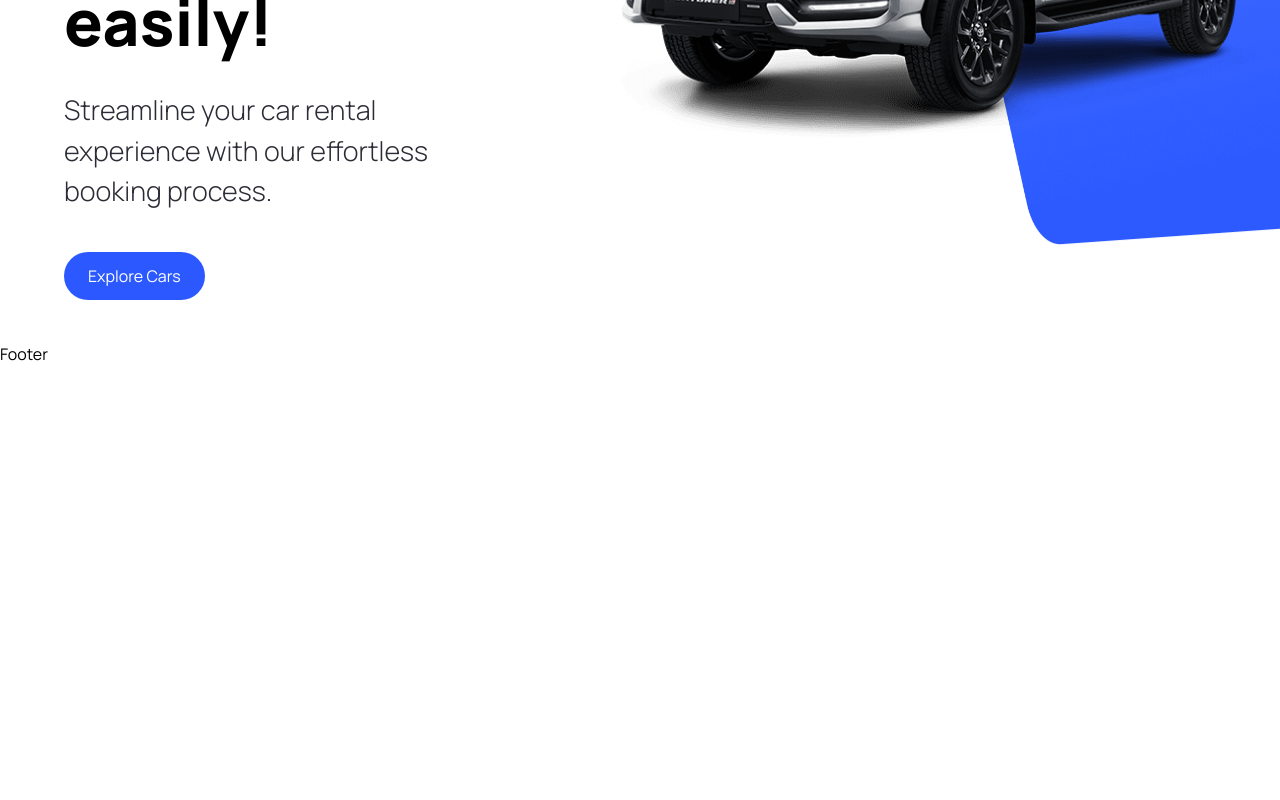
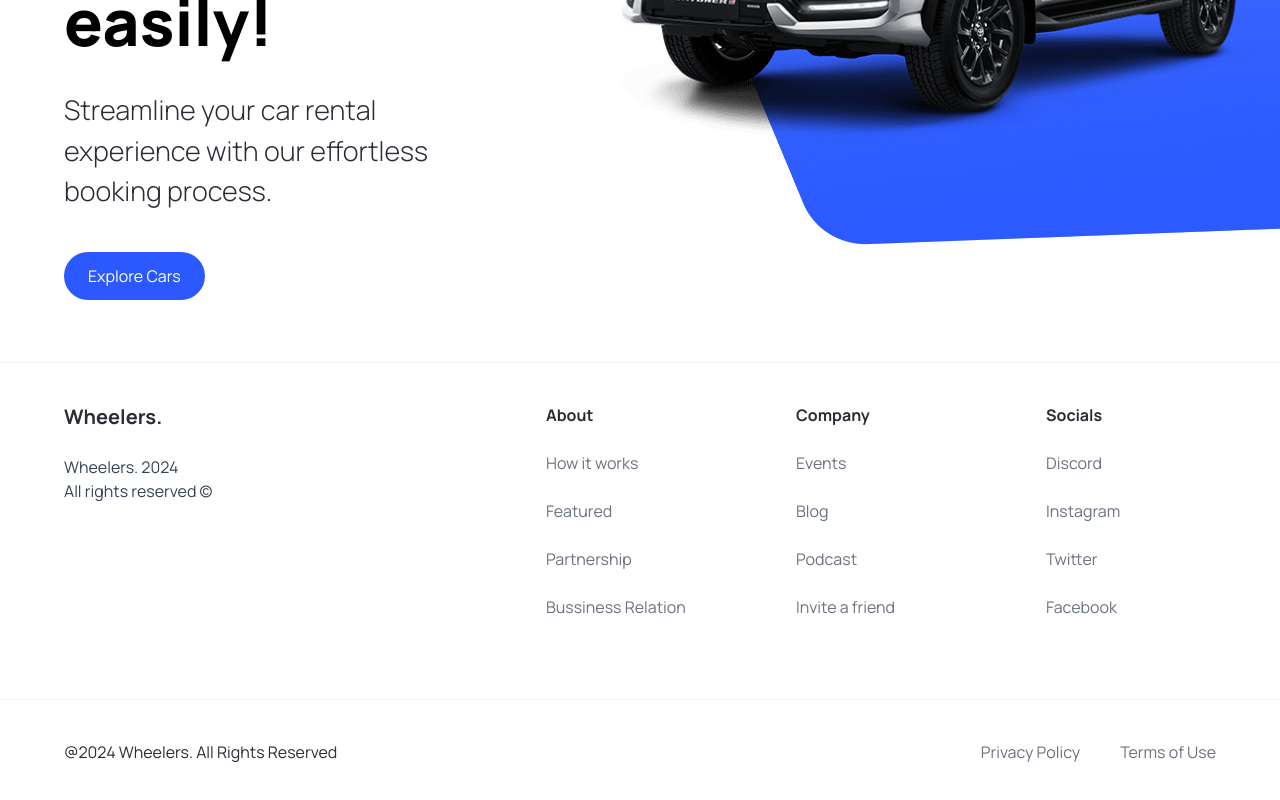
Before and after one commit to ammarkhan575/wheelers, a Next.js app: page / in a window 1280 px wide. Shown: the part 458-1258 px from the top of the page. Before the commit the page ends 824 px from the top, so only its background shows below. Built offline with nearby package versions, Linux system fonts and the light colour scheme.

Commit message:
footer completed

```diff
--- a/components/Footer.tsx
+++ b/components/Footer.tsx
@@ -1,9 +1,49 @@
-import React from 'react'
+import Link from "next/link";
+
+import { footerLinks } from "@/constants";
 
 const Footer = () => {
   return (
-    <div>Footer</div>
-  )
-}
+    <footer className="flex flex-col text-black-100 mt-5 border-t border-gray-100">
+      <div className="flex max-md:flex-col flex-wrap justify-between gap-5 sm:px-16 px-6 py-10">
+        <div className="flex flex-col justify-start items-start gap-6">
+          <h3 className="font-bold text-xl">Wheelers.</h3>
+          <p className="text-base text-gray-700">
+            Wheelers. 2024
+            <br />
+            All rights reserved &copy;
+          </p>
+        </div>
+        <div className="footer__links">
+          {footerLinks.map((link) => (
+            <div key={link.title} className="footer__link">
+              <h3 className="font-bold">{link.title}</h3>
+              {link.links.map((item) => (
+                <Link
+                  key={item.title}
+                  href={item.url}
+                  className="text-gray-500"
+                >
+                  {item.title}
+                </Link>
+              ))}
+            </div>
+          ))}
+        </div>
+      </div>
+      <div className="flex justify-between items-center flex-wrap mt-10 border-t border-gray-100 sm:px-16 px-6 py-10 ">
+        <p>@2024 Wheelers. All Rights Reserved </p>
+        <div className="footer__copyrights-link">
+          <Link href="/" className="text-gray-500 ">
+            Privacy Policy
+          </Link>
+          <Link href="/" className="text-gray-500">
+            Terms of Use
+          </Link>
+        </div>
+      </div>
+    </footer>
+  );
+};
 
-export default Footer
+export default Footer;
--- a/components/Hero.tsx
+++ b/components/Hero.tsx
@@ -1,33 +1,34 @@
-"use client"
-import React from 'react';
-import CustomButton from './CustomButton';
-import Image from 'next/image';
+"use client";
+import React from "react";
+import CustomButton from "./CustomButton";
+import Image from "next/image";
 const Hero = () => {
-  const handleScroll = ()=>{
-
-  }
+  const handleScroll = () => {};
   return (
-    <div className='hero'>
-      <div className='flex-1 pt-36 padding-x'>
-        <h1 className='hero__title'>
+    <div className="hero">
+      <div className="flex-1 pt-36 padding-x">
+        <h1 className="hero__title">
           Find, book, or rent a car - quickly and easily!
         </h1>
-        <p className='hero__subtitle'>Streamline your car rental experience with our effortless booking process.</p>
+        <p className="hero__subtitle">
+          Streamline your car rental experience with our effortless booking
+          process.
+        </p>
         <CustomButton
           title="Explore Cars"
-          btnType='button'
+          btnType="button"
           containerStyles="bg-primary-blue text-white rounded-full mt-10"
           handleClick={handleScroll}
-          />
+        />
       </div>
-      <div className='hero__image-container'>
-        <div className='hero__image'>
-          <Image src="/hero.png" alt="hero" fill className='object-contain'/>
-          <div className='hero__image-overlay'></div>
+      <div className="hero__image-container">
+        <div className="hero__image">
+          <Image src="/hero.png" alt="hero" fill className="object-contain" />
         </div>
+        <div className="hero__image-overlay" />
       </div>
     </div>
-  )
-}
+  );
+};
 
 export default Hero;
--- a/components/Navbar.tsx
+++ b/components/Navbar.tsx
@@ -6,7 +6,7 @@
   return (
     <header className="w-full absolute z-10">
         <nav className="max-w-[1440px] mx-auto flex justify-between items-center sm:px-16 px-6 py-4">
-            <h3 className="font-bold text-2xl">Wheelers.</h3>
+        <h3 className="font-bold text-2xl">Wheelers.</h3>
             <CustomButton
                 title="Sign In"
                 btnType="button"
--- /dev/null
+++ b/constants/index.ts
@@ -0,0 +1,101 @@
+export const manufacturers = [
+    "Acura",
+    "Alfa Romeo",
+    "Aston Martin",
+    "Audi",
+    "Bentley",
+    "BMW",
+    "Buick",
+    "Cadillac",
+    "Chevrolet",
+    "Chrysler",
+    "Citroen",
+    "Dodge",
+    "Ferrari",
+    "Fiat",
+    "Ford",
+    "GMC",
+    "Honda",
+    "Hyundai",
+    "Infiniti",
+    "Jaguar",
+    "Jeep",
+    "Kia",
+    "Lamborghini",
+    "Land Rover",
+    "Lexus",
+    "Lincoln",
+    "Maserati",
+    "Mazda",
+    "McLaren",
+    "Mercedes-Benz",
+    "MINI",
+    "Mitsubishi",
+    "Nissan",
+    "Porsche",
+    "Ram",
+    "Rolls-Royce",
+    "Subaru",
+    "Tesla",
+    "Toyota",
+    "Volkswagen",
+    "Volvo",
+  ];
+
+  export const yearsOfProduction = [
+    { title: "Year", value: "" },
+    { title: "2015", value: "2015" },
+    { title: "2016", value: "2016" },
+    { title: "2017", value: "2017" },
+    { title: "2018", value: "2018" },
+    { title: "2019", value: "2019" },
+    { title: "2020", value: "2020" },
+    { title: "2021", value: "2021" },
+    { title: "2022", value: "2022" },
+    { title: "2023", value: "2023" },
+  ];
+
+  export const fuels = [
+    {
+      title: "Fuel",
+      value: "",
+    },
+    {
+      title: "Gas",
+      value: "Gas",
+    },
+    {
+      title: "Electricity",
+      value: "Electricity",
+    },
+  ];
+
+  export const footerLinks = [
+    {
+      title: "About",
+      links: [
+        { title: "How it works", url: "/" },
+        { title: "Featured", url: "/" },
+        { title: "Partnership", url: "/" },
+        { title: "Bussiness Relation", url: "/" },
+      ],
+    },
+    {
+      title: "Company",
+      links: [
+        { title: "Events", url: "/" },
+        { title: "Blog", url: "/" },
+        { title: "Podcast", url: "/" },
+        { title: "Invite a friend", url: "/" },
+      ],
+    },
+    {
+      title: "Socials",
+      links: [
+        { title: "Discord", url: "/" },
+        { title: "Instagram", url: "/" },
+        { title: "Twitter", url: "/" },
+        { title: "Facebook", url: "/" },
+      ],
+    },
+  ];
```
